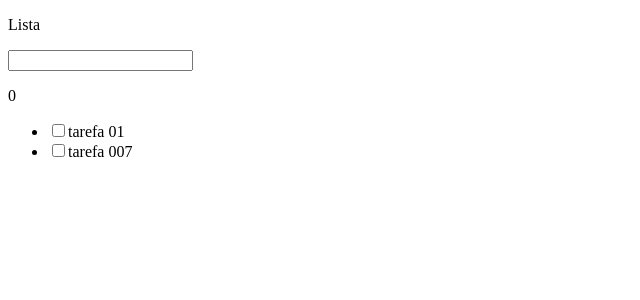
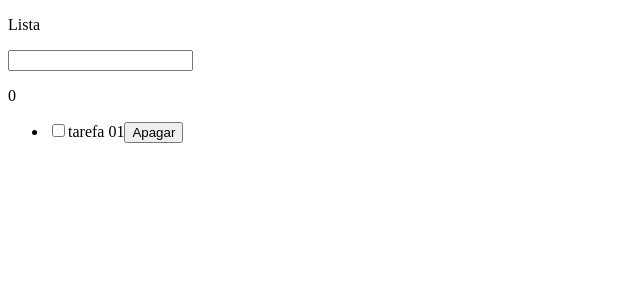
Before and after one commit to FelipePardim/aulas-react, a React (Create React App) app: page /pagina-inicial in a window 1280 px wide. Shown: the top 300 px of the page, without its empty margins (0-640 px from the left). Built offline with nearby package versions, Linux system fonts and the light colour scheme; data requests are answered from the project's data file.

Commit message:
feat: delete tarefa integration

```diff
--- a/mock/db.json
+++ b/mock/db.json
@@ -4,11 +4,6 @@
       "id": 1,
       "title": "tarefa 01",
       "isCompleted": false
-    },
-    {
-      "title": "tarefa 007",
-      "isCompleted": false,
-      "id": 2
     }
   ]
 }
--- a/src/app/pages/dashboard/Dashboard.tsx
+++ b/src/app/pages/dashboard/Dashboard.tsx
@@ -65,6 +65,20 @@
 
     }, [lista])
 
+    const handleDelete = useCallback((id: number) => {
+        TarefaService.deleteById(id)
+            .then((result) => {
+                if (result instanceof ApiException) {
+                    alert(result.message);
+                } else {
+                    setLista(oldLista => {
+                        return oldLista.filter(oldListItem => oldListItem.id !== id)
+                    })
+                }
+            })
+
+    }, [])
+
     return (
         <div>
             <p>Lista</p>
@@ -83,6 +97,7 @@
                                 onChange={() => handleToggleComplete(ListItem.id)}
                             />
                             {ListItem.title}
+                            <button onClick={() => handleDelete(ListItem.id)}>Apagar</button>
                         </li>
                     )
                 })}
```
